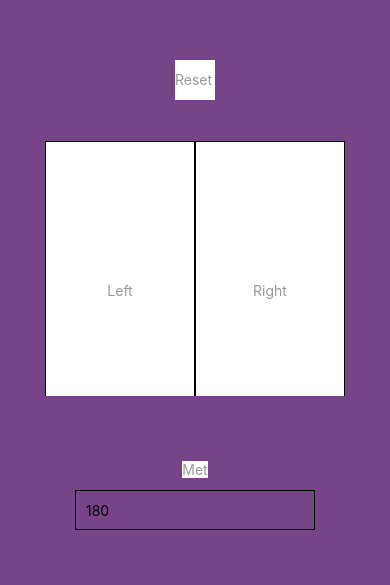
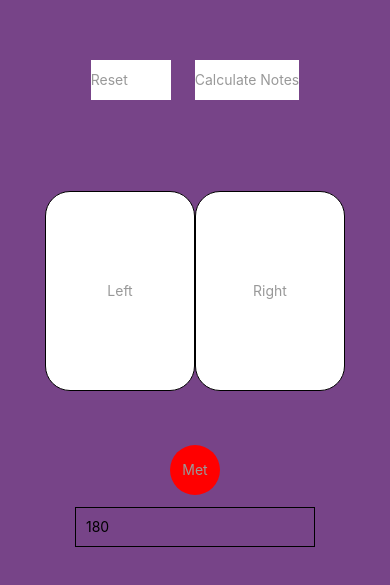
Before and after one commit to tarrinneal/rhythmwriter, a React Native app: screen / in a window 390 px wide. Shown: the part 237-822 px from the top of the page. Built offline with nearby package versions, Linux system fonts and the light colour scheme.

Commit message:
move tempo to app

```diff
--- a/App.js
+++ b/App.js
@@ -4,11 +4,35 @@ import React, { useState } from 'react';
 
 import Met from './Met';
 
+const noteValues = {
+  4: 'whole',
+  3: 'dotted half',
+  2: 'half',
+  1.5: 'dotted quarter',
+  1: 'quarter',
+  0.75: 'dotted eighth',
+  0.666: 'quarter triplet',
+  0.5: 'eighth',
+  0.25: 'sixteenth',
+  0.333: 'triplet',
+  0.166: 'sixtuplet',
+  0.125: 'thirty-second',
+};
+
 export default function App() {
   const [times, setTimes] = useState([]);
+  const [tempo, setTempo] = useState(180);
+  const [notesCompleted, setNotesCompleted] = useState(false);
+
   const buttonPress = async (hand) => {
     // await setTimes([...times, new Date().toTimeString()]);
-    setTimes([...times, hand]);
+    setTimes([...times, { hand, time: new Date() }]);
+    setNotesCompleted(false);
+  };
+
+  const calculateNotes = async () => {
+    const notes = [];
+    setNotesCompleted(true);
   };
 
   return (
@@ -16,12 +40,13 @@ export default function App() {
       <StatusBar style='auto' />
       <View style={styles.container}>
         <View style={styles.notes}>
-          {times.map((time, i) => (
-            <Text key={time + i}>{time}</Text>
-          ))}
+          {!notesCompleted &&
+            times.map((time, i) => (
+              <Text key={time.hand + i}>{time.hand}</Text>
+            ))}
         </View>
       </View>
-      <View style={styles.container}>
+      <View style={styles.notes}>
         <Pressable
           onPress={() => setTimes([])}
           style={({ pressed }) => [
@@ -32,6 +57,17 @@ export default function App() {
           ]}
         >
           {({ pressed }) => <Text style={styles.text}>Reset</Text>}
+        </Pressable>
+        <Pressable
+          onPress={calculateNotes}
+          style={({ pressed }) => [
+            {
+              backgroundColor: pressed ? 'rgb(210, 230, 255)' : 'white',
+            },
+            styles.reset,
+          ]}
+        >
+          {({ pressed }) => <Text style={styles.text}>Calculate Notes</Text>}
         </Pressable>
       </View>
       <View style={styles.container}>
@@ -61,7 +97,7 @@ export default function App() {
         </View>
       </View>
 
-      <Met />
+      <Met tempo={tempo} setTempo={setTempo} />
     </>
   );
 }
@@ -73,11 +109,12 @@ const styles = StyleSheet.create({
     alignContent: 'center',
     justifyContent: 'center',
     alignItems: 'center',
+    backgroundColor: '#748',
     flexWrap: 'wrap',
   },
   reset: {
     height: 40,
-    width: 40,
+    minWidth: 80,
     margin: 12,
     justifyContent: 'center',
     alignSelf: 'center',
@@ -94,11 +131,12 @@ const styles = StyleSheet.create({
   },
   wrapperCustom: {
     width: 150,
-    height: 300,
+    height: 200,
     justifyContent: 'center',
     alignItems: 'center',
     borderStyle: 'solid',
     borderWidth: 1,
+    borderRadius: 25,
   },
   buttonRow: {
     flexDirection: 'row',
--- a/Met.js
+++ b/Met.js
@@ -2,8 +2,7 @@ import { Pressable, StyleSheet, Text, View, TextInput } from 'react-native';
 import React, { useState, useEffect, useRef } from 'react';
 import { Audio } from 'expo-av';
 
-export default function Met() {
-  const [tempo, setTempo] = useState(180);
+export default function Met({ tempo, setTempo }) {
   const [metOn, setMetOn] = useState(false);
   const [sound, setSound] = useState();
 
@@ -87,4 +86,12 @@ const styles = StyleSheet.create({
     borderWidth: 1,
     padding: 10,
   },
+  wrapperCustom: {
+    borderRadius: 25,
+    width: 50,
+    height: 50,
+    backgroundColor: 'red',
+    justifyContent: 'center',
+    alignItems: 'center',
+  },
 });
```
